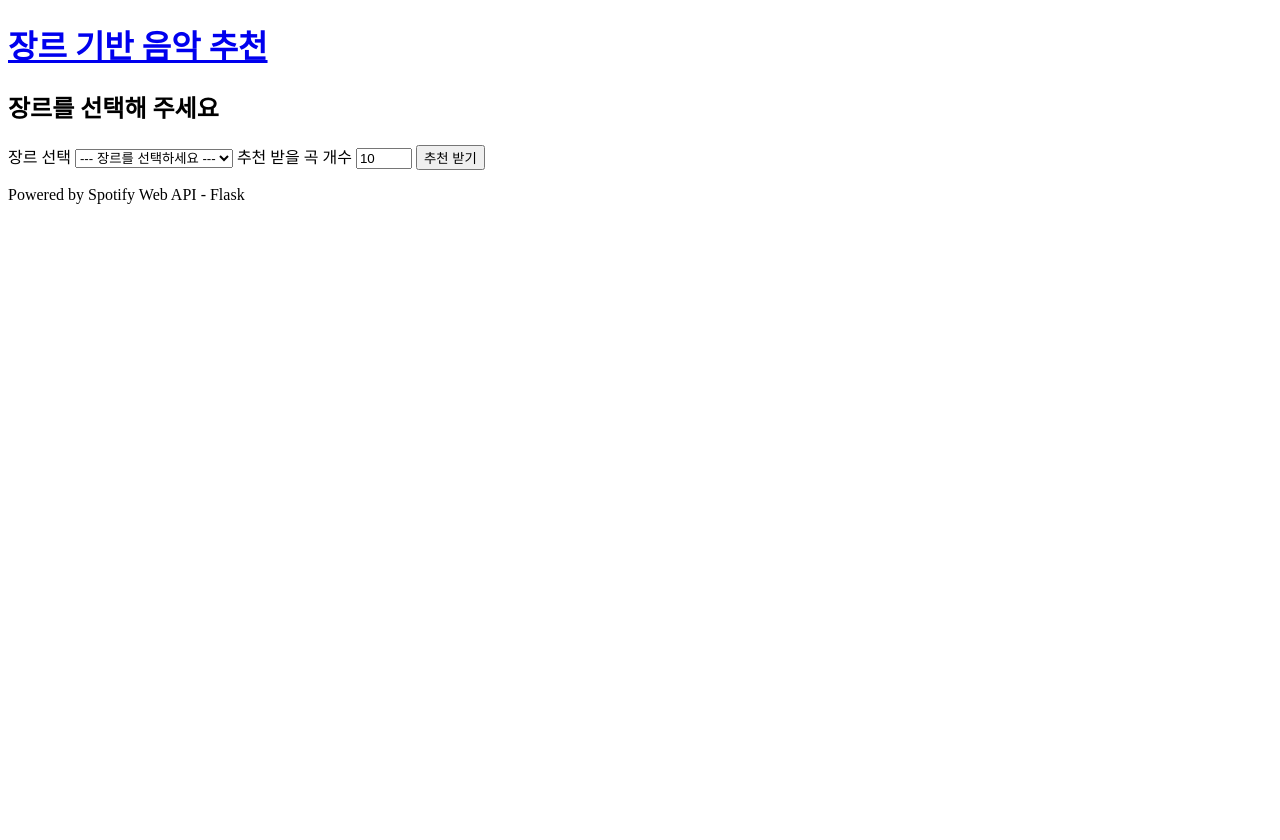
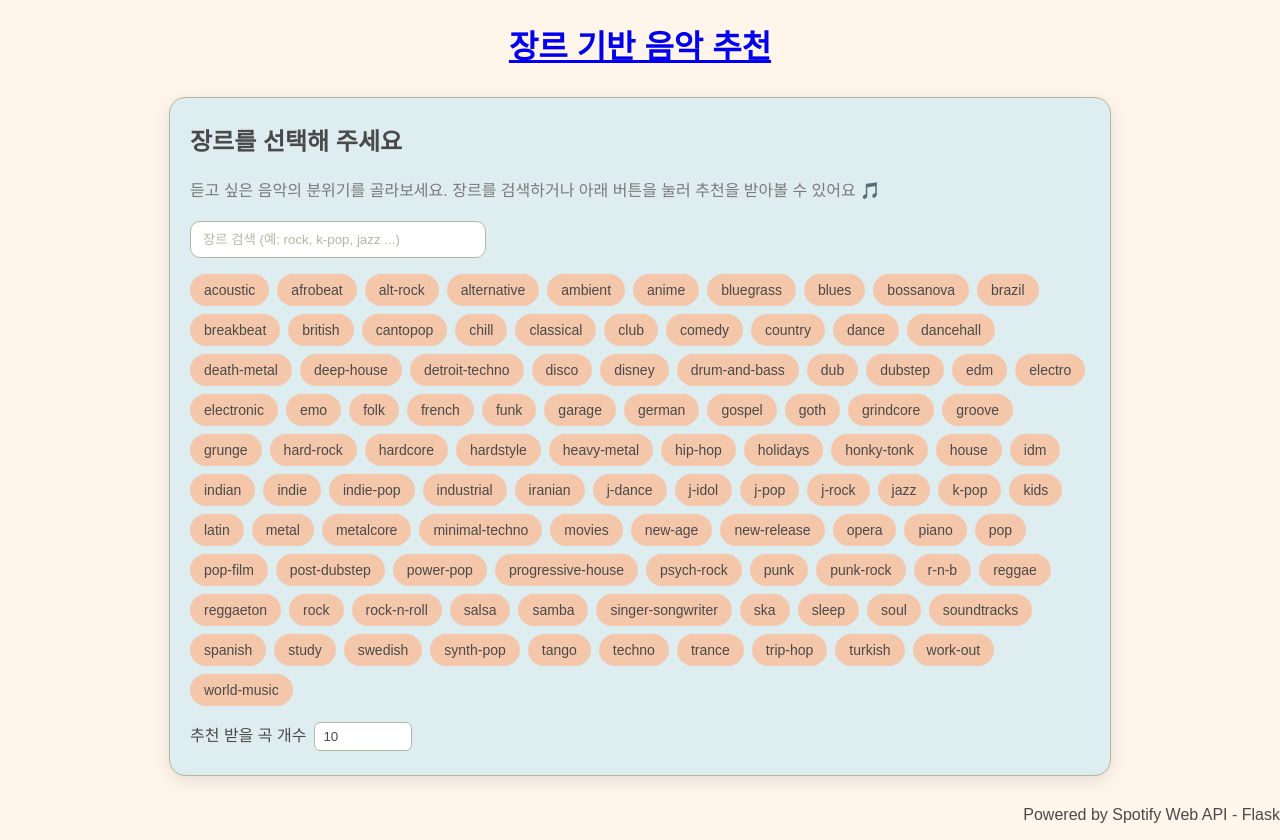
Before and after one commit to shun010116/music_recommend, a Flask app: page / in a window 1280 px wide. Before the commit the page ends 204 px from the top, so only its background shows below. Run offline with Flask 3, Linux system fonts and the light colour scheme; parts of the project's set-up code (start-up, migrations or seed data) failed here and were passed over.

Commit message:
Add simple Style & Search genre

```diff
--- /dev/null
+++ b/static/style.css
@@ -0,0 +1,162 @@
+/* ============================
+   GLOBAL PAGE THEME
+   ============================ */
+body {
+    background-color: #FFF5EB; /* 가장 밝은 배경 */
+    color: #4A4A4A;
+    font-family: 'Apple SD Gothic Neo', 'Noto Sans KR', sans-serif;
+    margin: 0;
+    padding: 0;
+}
+
+/* 공통 카드 섹션 */
+.index-section,
+.result-header {
+    background-color: #DEEDF0; /* 부드러운 하늘색 */
+    border-radius: 16px;
+    padding: 24px 20px;
+    margin: 30px auto;
+    max-width: 900px;
+    border: 1px solid #B2B8A3;
+    box-shadow: 0 5px 18px rgba(0, 0, 0, 0.1);
+}
+
+.page-title, .result-header h2 {
+    margin-top: 0;
+    color: #4A4A4A;
+}
+
+.page-subtitle {
+    margin: 4px 0 20px;
+    color: #7A7A7A;
+}
+
+/* ============================
+   INPUT + SEARCH FIELD
+   ============================ */
+.genre-search {
+    width: 30%;
+    padding: 10px 12px;
+    border-radius: 10px;
+    border: 1px solid #B2B8A3;
+    background-color: #FFF;
+    color: #4a4a4a;
+    margin-bottom: 16px;
+}
+
+.genre-search::placeholder {
+    color: #B2B8A3;
+}
+
+/* ============================
+   GENRE BUTTONS (CHIPs)
+   ============================ */
+.genre-container {
+    display: flex;
+    flex-wrap: wrap;
+    gap: 8px;
+}
+
+.genre-btn {
+    background-color: #F4C7AB; /* 따뜻한 포인트 컬러 */
+    border: none;
+    color: #4A4A4A;
+    padding: 8px 14px;
+    border-radius: 20px;
+    cursor: pointer;
+    transition: 0.2s ease;
+    font-size: 14px;
+}
+
+.genre-btn:hover {
+    background-color: #F2B892;
+    transform: translateY(-2px);
+}
+
+.genre-btn:active {
+    background-color: #E9A978;
+    transform: scale(0.96);
+}
+
+/* ============================
+   LIMIT INPUT (곡 개수)
+   ============================ */
+.limit-row {
+    display: flex;
+    gap: 8px;
+    margin-top: 16px;
+    color: #4a4a4a;
+}
+
+#limit {
+    width: 80px;
+    background-color: white;
+    border: 1px solid #B2B8A3;
+    padding: 6px 8px;
+    border-radius: 6px;
+    color: #4a4a4a;
+}
+
+/* ============================
+   RESULTS PAGE - TRACK CARDS
+   ============================ */
+.track-grid {
+    display: grid;
+    grid-template-columns: repeat(auto-fill, minmax(220px, 1fr));
+    gap: 20px;
+    max-width: 1000px;
+    margin: 20px auto;
+    padding: 10px;
+}
+
+.track-card {
+    background-color: #DEEDF0;
+    border-radius: 14px;
+    border: 1px solid #B2B8A3;
+    overflow: hidden;
+    transition: 0.2s;
+}
+
+.track-card:hover {
+    transform: translateY(-4px);
+    box-shadow: 0 6px 18px rgba(0, 0, 0, 0.15);
+}
+
+/* 이미지 */
+.track-img {
+    width: 100%;
+    height: 200px;
+    object-fit: cover;
+}
+
+/* 텍스트 블록 */
+.track-info {
+    padding: 10px 12px;
+}
+
+.track-title {
+    margin: 0;
+    color: #4A4A4A;
+    font-weight: bold;
+}
+
+.track-artists {
+    margin: 4px 0;
+    color: #6A6A6A;
+}
+
+.track-album {
+    margin: 2px 0 10px;
+    color: #7A7A7A;
+}
+
+/* 링크 */
+.spotify-link {
+    color: #F4C7AB;
+    text-decoration: none;
+    font-weight: bold;
+}
+
+.spotify-link:hover {
+    text-decoration: underline;
+}
--- a/templates/base.html
+++ b/templates/base.html
@@ -4,10 +4,13 @@
     <meta charset="UTF-8">
     <meta name="viewport" content="width=device-width, initial-scale=1.0">
     <title>Spotify Music Recommend</title>
+
+    <link rel="stylesheet" href="static/style.css">
+
 </head>
 <body>
     <header>
-        <h1><a href="{{ url_for('index') }}">장르 기반 음악 추천</a></h1>
+        <h1 style="text-align: center;"><a href="{{ url_for('index') }}">장르 기반 음악 추천</a></h1>
     </header>
 
     <main>
@@ -25,7 +28,7 @@
     </main>
 
     <footer>
-        <p>Powered by Spotify Web API - Flask</p>
+        <p style="text-align: right;">Powered by Spotify Web API - Flask</p>
     </footer>
 </body>
 </html>
--- a/templates/index.html
+++ b/templates/index.html
@@ -1,22 +1,67 @@
 {% extends "base.html" %}
 
 {% block content %}
-<section>
-    <h2>장르를 선택해 주세요</h2>
+<section class="index-section">
+    <h2 class="page-title">장르를 선택해 주세요</h2>
+    <p class="page-subtitle">
+        듣고 싶은 음악의 분위기를 골라보세요. 장르를 검색하거나 아래 버튼을 눌러 추천을 받아볼 수 있어요 🎵
+    </p>
 
-    <form action="{{ url_for('recommend') }}" method="post">
-        <label for="genre">장르 선택</label>
-        <select name="genre" id="genre" required>
-            <option value="" disabled selected>--- 장르를 선택하세요 ---</option>
+    <!-- 🔍 장르 검색창 -->
+    <input
+        type="text"
+        id="genreSearch"
+        class="genre-search"
+        placeholder="장르 검색 (예: rock, k-pop, jazz ...)"
+        autocomplete="off"
+    >
+
+    <form action="{{ url_for('recommend') }}" method="post" class="genre-form">
+        <!-- 🔘 장르 버튼 목록 -->
+        <div class="genre-container">
             {% for g in genres %}
-                <option value="{{ g }}">{{ g }}</option>
+                <button
+                    type="submit"
+                    name="genre"
+                    value="{{ g }}"
+                    class="genre-btn"
+                    data-genre="{{ g | lower }}"
+                >
+                    {{ g }}
+                </button>
             {% endfor %}
-        </select>
+        </div>
 
-        <label for="limit">추천 받을 곡 개수</label>
-        <input type="number" id="limit" name="limit" value="10" min="1" max="30">
-
-        <button type="submit">추천 받기</button>
+        <div class="limit-row">
+            <label for="limit">추천 받을 곡 개수</label>
+            <input type="number" id="limit" name="limit" value="10" min="1" max="30">
+        </div>
     </form>
 </section>
+
+<!-- 🔍 검색어에 따라 버튼 필터링 -->
+<script>
+    const searchInput = document.getElementById("genreSearch");
+    const genreButtons = document.querySelectorAll(".genre-btn");
+
+    searchInput.addEventListener("input", function () {
+        const query = this.value.toLowerCase().trim();
+
+        genreButtons.forEach(btn => {
+            const genre = btn.dataset.genre;  // data-genre 값
+            if (!query || genre.includes(query)) {
+                btn.style.display = "inline-block";
+            } else {
+                btn.style.display = "none";
+            }
+        });
+    });
+
+    // 검색창에서 엔터 눌렀을 때 폼 제출 방지
+    searchInput.addEventListener("keydown", function (e) {
+        if (e.key === "Enter") {
+            e.preventDefault();
+        }
+    });
+</script>
 {% endblock %}
```
Also changed, not shown: app.py (+0 -35 lines), templates/results.html (+11 -11 lines).
